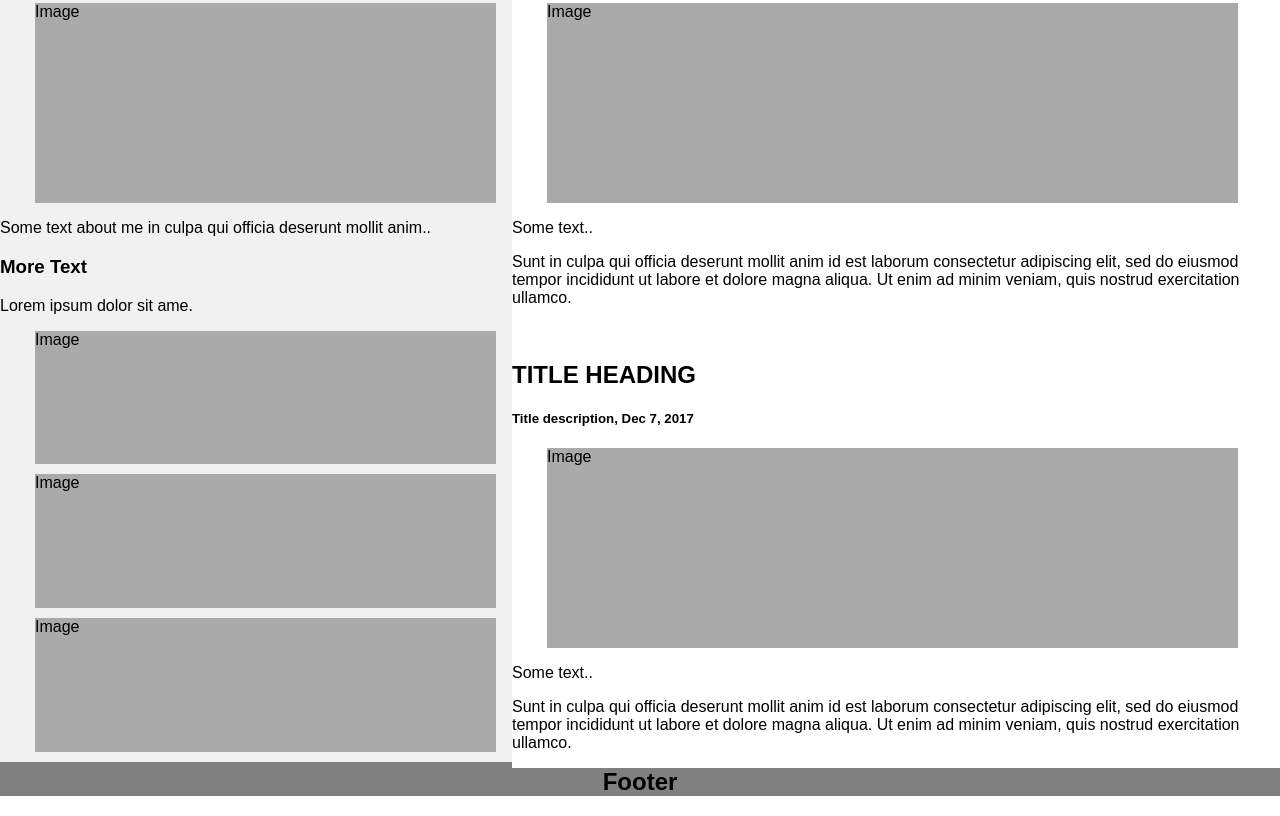
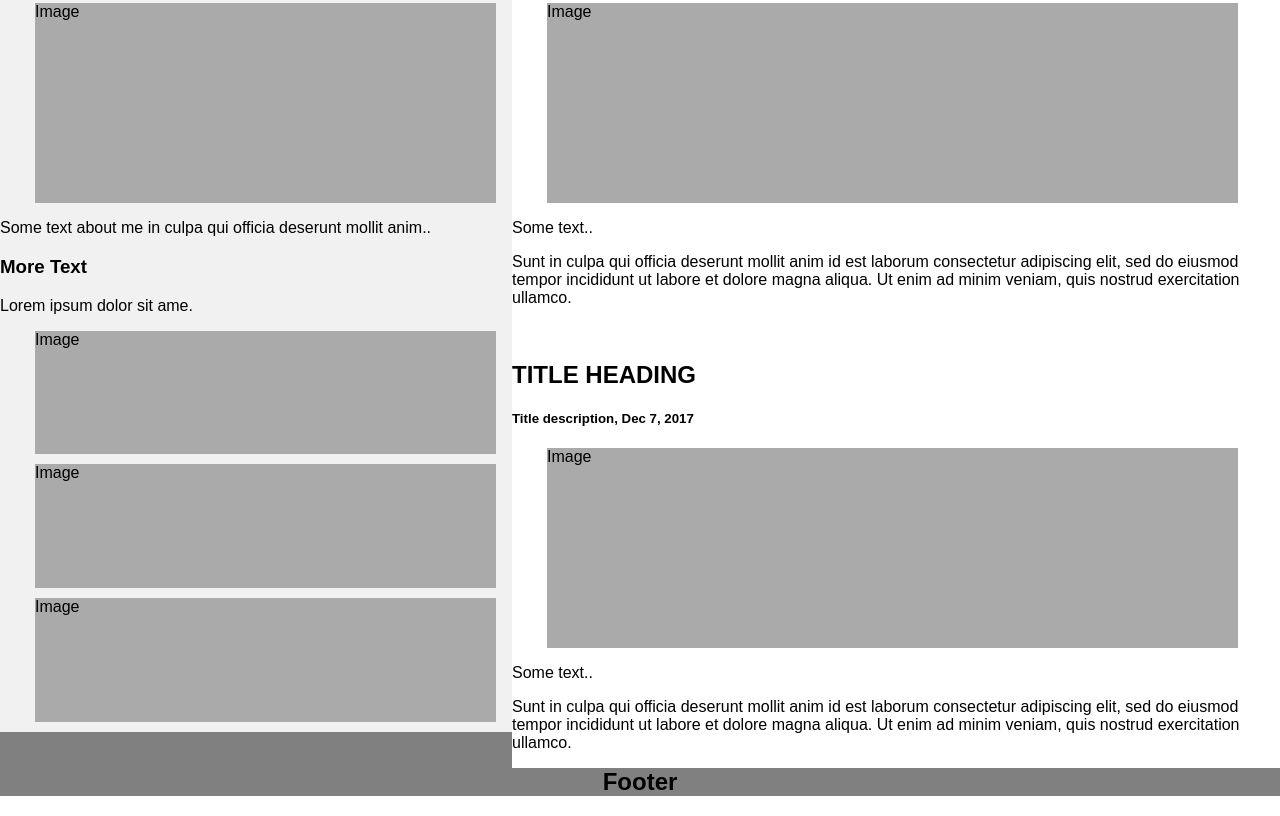
Before and after one commit to Emviao/Emviao.github.io, a plain HTML site: page first/index.html in a window 1280 px wide. Shown: the part 436-1252 px from the top of the page. Drawn offline with Linux system fonts and the light colour scheme.

Commit message:
modified:   first/index.html

```diff
--- a/first/index.html
+++ b/first/index.html
@@ -88,9 +88,9 @@
         <p>Some text about me in culpa qui officia deserunt mollit anim.. </p>
         <h3>More Text</h3>
         <p>Lorem ipsum dolor sit ame.</p>
-        <div class="fakeimg" style="height: 133px;">Image</div>
-        <div class="fakeimg" style="height: 134px;">Image</div>
-        <div class="fakeimg" style="height: 134px;">Image</div>
+        <div class="fakeimg" style="height: 123px;">Image</div>
+        <div class="fakeimg" style="height: 124px;">Image</div>
+        <div class="fakeimg" style="height: 124px;">Image</div>
     </div>
     <div class="main">
         <h2>TITLE HEADING</h2>
```
